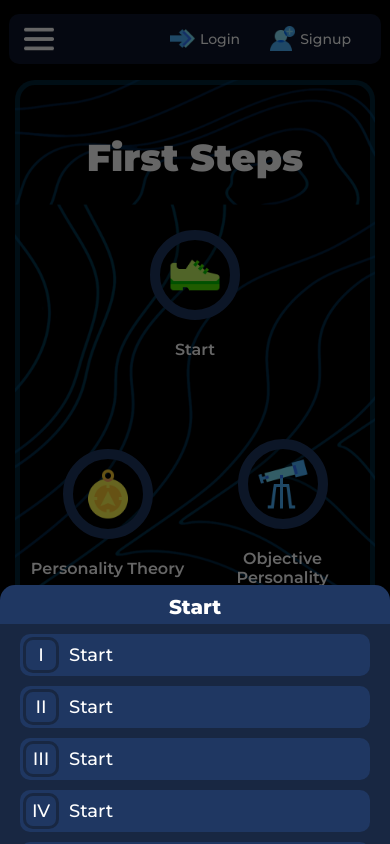
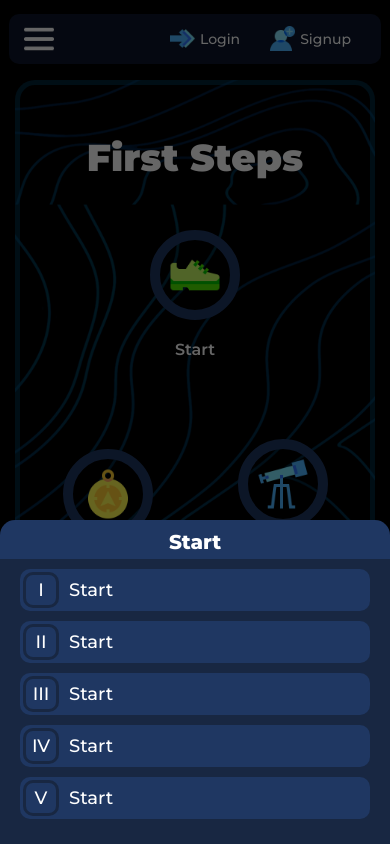
Before and after one commit to Sectonic/pa, a Next.js app: page /learn in a window 390 px wide. Both pictures are taken after a click on the element 195 px from the left and 275 px from the top of the page. Shown: the top 844 px of the page. Built offline with nearby package versions, Linux system fonts and the light colour scheme; no server answers.

Commit message:
learn page dropdown 2

```diff
--- a/components/learn_icons.js
+++ b/components/learn_icons.js
@@ -68,16 +68,9 @@ export function IconDropdown({ children, title }) {
             <div className='icon-dropdown_title'>{title}</div>
             <div className='icon-dropdown_links'>
                 {children}
-                {
-                    Children.count(children) < 5 && (
-                        <>
-                            <div className='icon-dropdown_bar__transparent'>A</div>
-                            <div className='icon-dropdown_bar__transparent'>A</div>
-                            <div className='icon-dropdown_bar__transparent'>A</div>
-                            <div className='icon-dropdown_bar__transparent'>A</div>
-                        </>
-                    )
-                }
+                <div className='icon-dropdown_bar__transparent'>A</div>
+                <div className='icon-dropdown_bar__transparent'>A</div>
+                <div className='icon-dropdown_bar__transparent'>A</div>
             </div>
         </>
     )
--- a/styles/learn_home.css
+++ b/styles/learn_home.css
@@ -198,6 +198,7 @@
   .icon-dropdown_links {
     height: 200px;
     border-radius: 0;
+    padding-bottom: 75px;
   }
   .icon-dropdown_bar {
     background-color: var(--light-grey);
```
